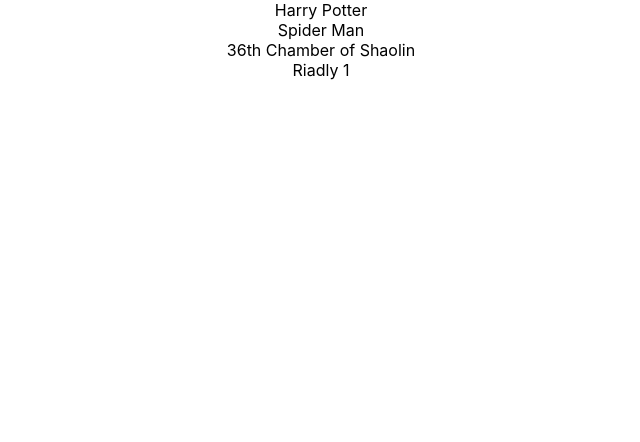
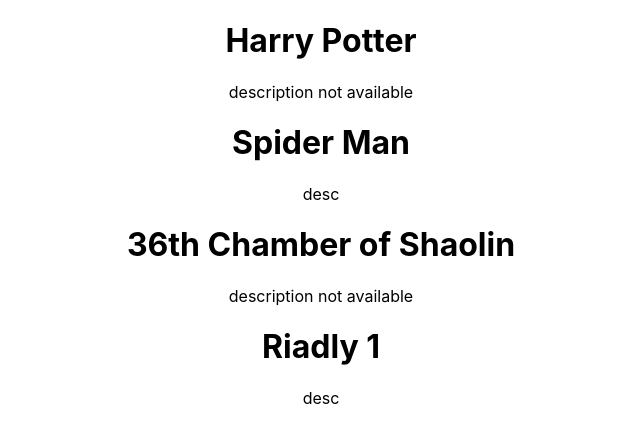
Before and after one commit to VladKalachev/courseReact16ForEveryone, a React (Create React App) app: page / in a window 1280 px wide. Shown: the top 442 px of the page, without its empty margins (319-959 px from the left). Built offline with nearby package versions, Linux system fonts and the light colour scheme.

Commit message:
add propTypes and defaultProps

```diff
--- a/package.json
+++ b/package.json
@@ -4,6 +4,7 @@
   "private": true,
   "dependencies": {
     "antd": "^3.10.0",
+    "prop-types": "^15.6.2",
     "react": "^16.5.2",
     "react-dom": "^16.5.2",
     "react-scripts": "2.0.4"
--- a/src/App.js
+++ b/src/App.js
@@ -10,7 +10,8 @@
   },
   {
     id: 2,
-    title: "Spider Man"
+    title: "Spider Man",
+    disc: "desc"
   },
   {
     id: 3,
@@ -18,7 +19,8 @@
   },
   {
     id: 4,
-    title: "Riadly 1"
+    title: "Riadly 1",
+    disc: "desc"
   }
 ];
 
@@ -27,7 +29,7 @@
     return (
       <div className="App">
         {movies.map(movie => {
-          return <Movie key={movie.id} movie={movie} />;
+          return <Movie key={movie.id} movie={movie} disc={movie.disc} />;
         })}
       </div>
     );
--- a/src/Movie.js
+++ b/src/Movie.js
@@ -1,13 +1,40 @@
 import React, { Component } from "react";
+import PropTypes from "prop-types";
 
-// class Movie extends Component {
-//   render() {
-//     return <div>{this.props.movie.title}</div>;
-//   }
+class Movie extends Component {
+  static propTypes = {
+    movie: PropTypes.shape({
+      title: PropTypes.string.isRequired
+    }),
+    disc: PropTypes.string
+  };
+
+  static defaultProps = {
+    disc: "description not available"
+  };
+
+  render() {
+    console.log(this.props);
+    return (
+      <div>
+        <h1>{this.props.movie.title}</h1>
+        <p>{this.props.disc}</p>
+      </div>
+    );
+  }
+}
+
+// function Movie({ movie }) {
+//   return (
+//     <div>
+//       <h1>{movie.title}</h1>
+//       <p>{movie.title}</p>
+//     </div>
+//   );
 // }
 
-function Movie({ movie }) {
-  return <div>{movie.title}</div>;
-}
+// Movie.PropTypes = {
+
+// }
 
 export default Movie;
```
Also changed, not shown: 1 other file (tests, documents, lock files or other folders).
